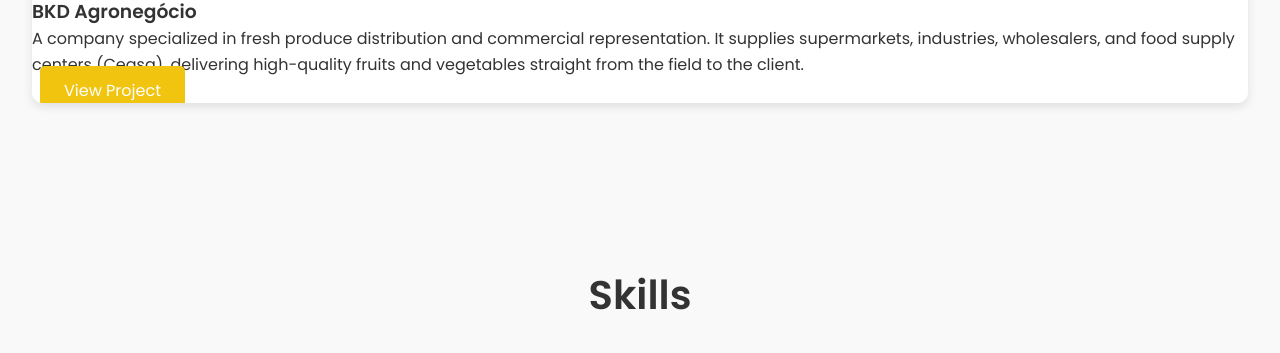
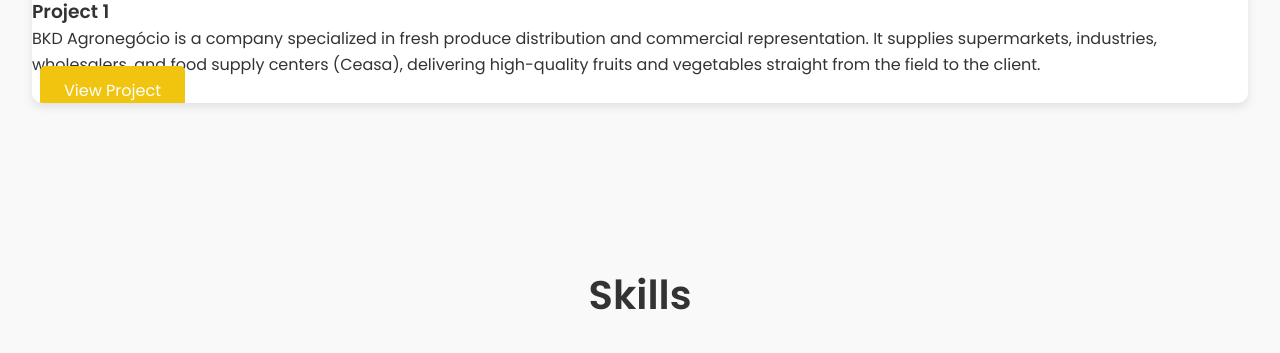
Before and after one commit to Brunocmp/bruno.github.io, a plain HTML site: page index.html in a window 1280 px wide. Shown: the part 2176-2529 px from the top of the page. Drawn offline with nearby package versions, Linux system fonts and the light colour scheme; files that its build step writes are made by us from their sources; no server answers.

Commit message:
Update index.html

```diff
--- a/index.html
+++ b/index.html
@@ -4,12 +4,12 @@
   <meta charset="UTF-8">
   <meta name="viewport" content="width=device-width, initial-scale=1.0">
   <meta name="description" content="Portfolio of Bruno, Aspiring AI Engineer | Active Portfolio & Real-World Deliverables Explore my projects and skills!">
-  <meta name="keywords" content="portfolio, developer, AI, Python, machine learning, programming">
+  <meta name="keywords" content="portfolio, developer, [technologies], programming">
   <title>Bruno - Professional Portfolio</title>
   <link rel="stylesheet" href="https://cdnjs.cloudflare.com/ajax/libs/font-awesome/6.4.0/css/all.min.css">
   <link rel="stylesheet" href="https://cdnjs.cloudflare.com/ajax/libs/aos/2.3.4/aos.css">
   <link href="https://fonts.googleapis.com/css2?family=Poppins:wght@300;400;600&display=swap" rel="stylesheet">
-  <link rel="stylesheet" href="assets/css/style.css">
+  <link rel="stylesheet" href="style.css">
 </head>
 <body>
   <!-- Navbar -->
@@ -56,7 +56,8 @@ Currently, I am deepening my knowledge in machine learning techniques and applie
 
 Acredito que o aprendizado acontece na prática, por isso mantenho um portfólio ativo que mostra soluções completas: desde o preparo dos dados, desenvolvimento do modelo, até a implantação e acompanhamento dos resultados.
 
-Atualmente, estou aprofundando meus conhecimentos em técnicas de aprendizado de máquina e desenvolvimento de projetos aplicados — e estou aberto a colaborações, mentorias ou oportunidades iniciais na área de IA aplicada.">Aspiring AI Engineer | Active Portfolio & Real-World Deliverables
+Atualmente, estou aprofundando meus conhecimentos em técnicas de aprendizado de máquina e desenvolvimento de projetos aplicados — e estou aberto a colaborações, mentorias ou oportunidades iniciais na área de IA aplicada.
+">Aspiring AI Engineer | Active Portfolio & Real-World Deliverables
 I’m an AI enthusiast transitioning into the field, currently studying and developing skills in Python, machine learning, and data analysis. My focus is on building real-world projects that apply AI to solve practical problems — from predictive models to natural language processing applications.
 
 I believe learning happens through doing, so I maintain an active portfolio showcasing end-to-end solutions: from data preparation and model development to deployment and results tracking.
@@ -65,7 +66,8 @@ Currently, I am deepening my knowledge in machine learning techniques and applie
       <div class="timeline">
         <div class="timeline-item" data-aos="fade-right">
           <h3>2023 - BKD Agronegócio</h3>
-          <p data-en="Co-founder and Operations Manager at a company specializing in fresh fruit and vegetable distribution and commercial representation. We serve supermarkets, industries, wholesale markets (Ceasa), and various businesses, ensuring quality and freshness straight from the field to clients. Responsible for managing logistics, client relationships, and exploring data-driven methods to optimize distribution efficiency and customer satisfaction." data-pt="Co-fundador e gerente de operações em empresa especializada na distribuição de hortifruti e representação comercial. Atendemos supermercados, indústrias, Ceasa e diversos negócios, garantindo qualidade e frescor direto do campo para o cliente. Responsável pela gestão logística, relacionamento com clientes e busca por métodos baseados em dados para otimizar a eficiência da distribuição e a satisfação do cliente.">Co-founder and Operations Manager at a company specializing in fresh fruit and vegetable distribution and commercial representation. We serve supermarkets, industries, wholesale markets (Ceasa), and various businesses, ensuring quality and freshness straight from the field to clients. Responsible for managing logistics, client relationships, and exploring data-driven methods to optimize distribution efficiency and customer satisfaction.</p>
+          <p data-en="Co-founder and Operations Manager at a company specializing in fresh fruit and vegetable distribution and commercial representation. We serve supermarkets, industries, wholesale markets (Ceasa), and various businesses, ensuring quality and freshness straight from the field to clients. Responsible for managing logistics, client relationships, and exploring data-driven methods to optimize distribution efficiency and customer satisfaction." data-pt="Co-fundador e gerente de operações em empresa especializada na distribuição de hortifruti e representação comercial. Atendemos supermercados, indústrias, Ceasa e diversos negócios, garantindo qualidade e frescor direto do campo para o cliente. Responsável pela gestão logística, relacionamento com clientes e busca por métodos baseados em dados para otimizar a eficiência da distribuição e a satisfação do cliente.
+">Co-founder and Operations Manager at a company specializing in fresh fruit and vegetable distribution and commercial representation. We serve supermarkets, industries, wholesale markets (Ceasa), and various businesses, ensuring quality and freshness straight from the field to clients. Responsible for managing logistics, client relationships, and exploring data-driven methods to optimize distribution efficiency and customer satisfaction.</p>
         </div>
         <!-- Add more timeline items -->
       </div>
@@ -76,10 +78,11 @@ Currently, I am deepening my knowledge in machine learning techniques and applie
   <section id="projects" class="section">
     <h2 data-en="Projects" data-pt="Projetos">Projects</h2>
     <div class="projects-grid" data-aos="fade-up" data-aos-delay="200">
-      <div class="project-card">
-        <img src="assets/Logotipo_BKD_ComFundo-02.jpg" alt="BKD Agronegócio">
-        <h3 data-en="BKD Agronegócio" data-pt="BKD Agronegócio">BKD Agronegócio</h3>
-        <p data-en="A company specialized in fresh produce distribution and commercial representation. It supplies supermarkets, industries, wholesalers, and food supply centers (Ceasa), delivering high-quality fruits and vegetables straight from the field to the client." data-pt="Uma empresa especializada na distribuição de hortifrúti e representação comercial. Atende supermercados, indústrias, atacadistas e centrais de abastecimento (Ceasa), levando produtos frescos e de qualidade direto do campo para o cliente.">A company specialized in fresh produce distribution and commercial representation. It supplies supermarkets, industries, wholesalers, and food supply centers (Ceasa), delivering high-quality fruits and vegetables straight from the field to the client.</p>
+      <div class="project-card" data-category="frontend">
+        <img src="assets/Logotipo_BKD_ComFundo-02.jpg" alt="Project 1">
+        <h3 data-en="Project 1" data-pt="Projeto 1">Project 1</h3>
+        <p data-en="BKD Agronegócio is a company specialized in fresh produce distribution and commercial representation. It supplies supermarkets, industries, wholesalers, and food supply centers (Ceasa), delivering high-quality fruits and vegetables straight from the field to the client." data-pt="A BKD Agronegócio é uma empresa especializada na distribuição de hortifrúti e representação comercial. Atende supermercados, indústrias, atacadistas e centrais de abastecimento (Ceasa), levando produtos frescos e de qualidade direto do campo para o cliente.
+">BKD Agronegócio is a company specialized in fresh produce distribution and commercial representation. It supplies supermarkets, industries, wholesalers, and food supply centers (Ceasa), delivering high-quality fruits and vegetables straight from the field to the client.</p>
         <a href="https://bkdagro.com.br" target="_blank" class="btn" data-en="View Project" data-pt="Ver Projeto">View Project</a>
       </div>
     </div>
```
